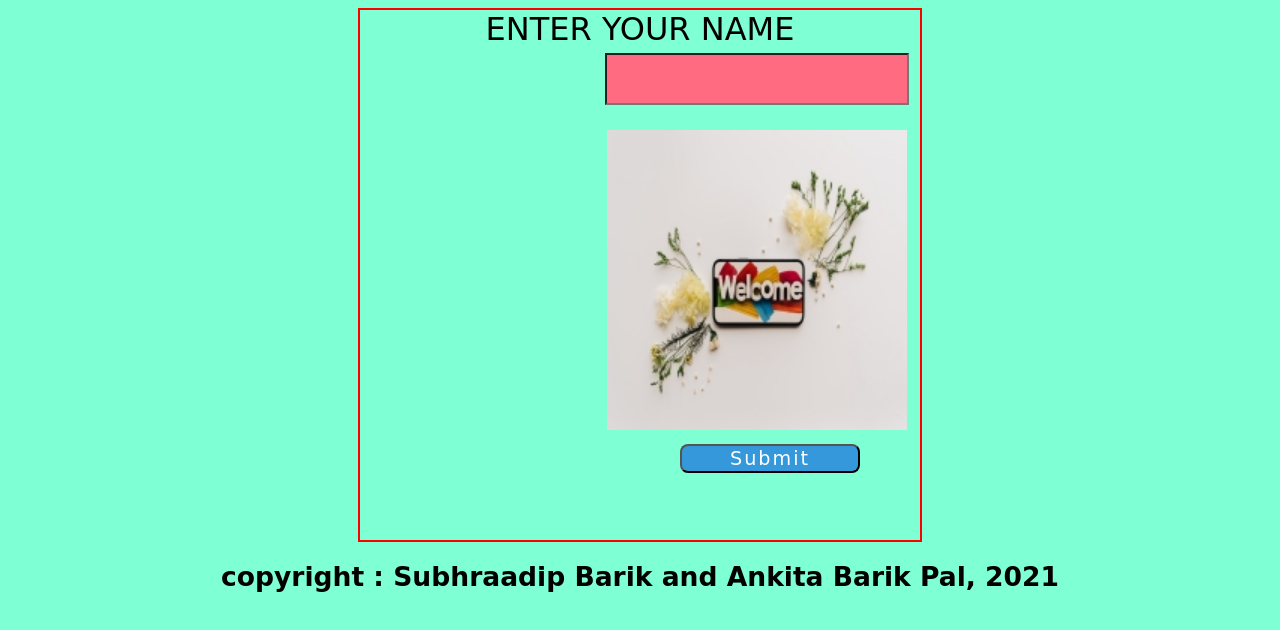
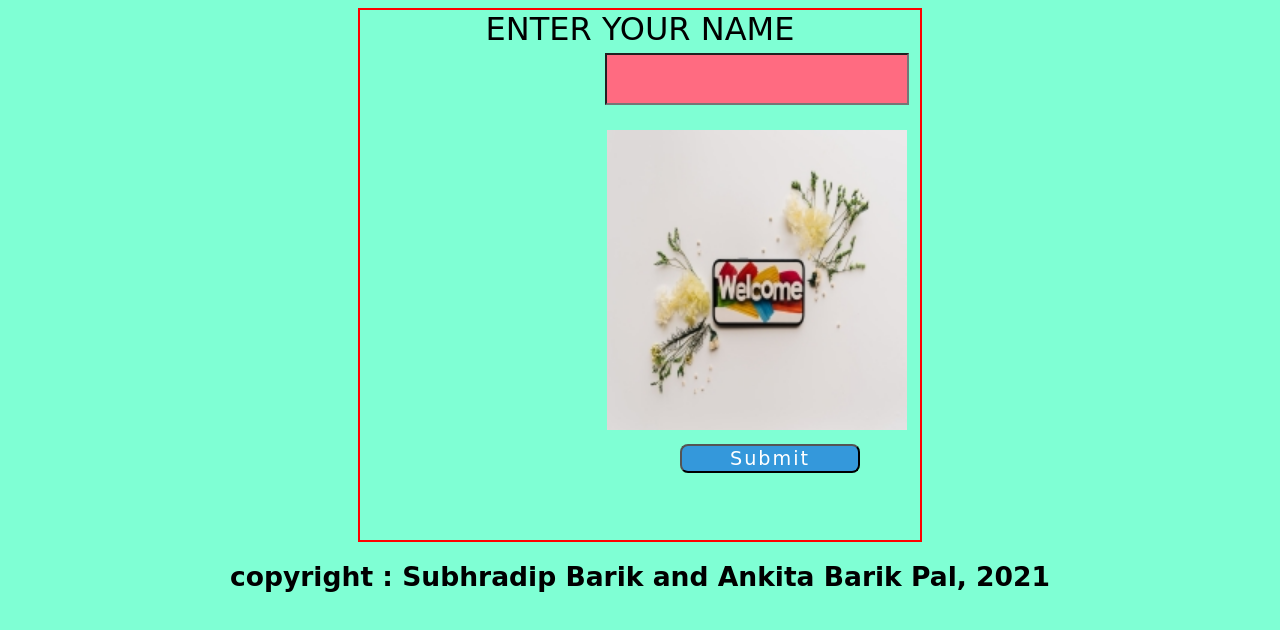
Before and after one commit to subhradip95654/charecter-determine-by-name, a plain HTML site: page index.html in a window 1280 px wide. Shown: the part 178-808 px from the top of the page. Drawn offline with nearby package versions, Linux system fonts and the light colour scheme; a web font is replaced by a local one.

Commit message:
Update index.html

```diff
--- a/index.html
+++ b/index.html
@@ -24,7 +24,7 @@
             <button>Submit</button>
         </div>
         <div class="credit">
-            <h5>copyright : Subhraadip Barik and Ankita Barik Pal, 2021 </h5>
+            <h5>copyright : Subhradip Barik and Ankita Barik Pal, 2021 </h5>
         </div>
     </section>
     <script src="https://ajax.googleapis.com/ajax/libs/jquery/3.5.1/jquery.min.js"></script>
```
